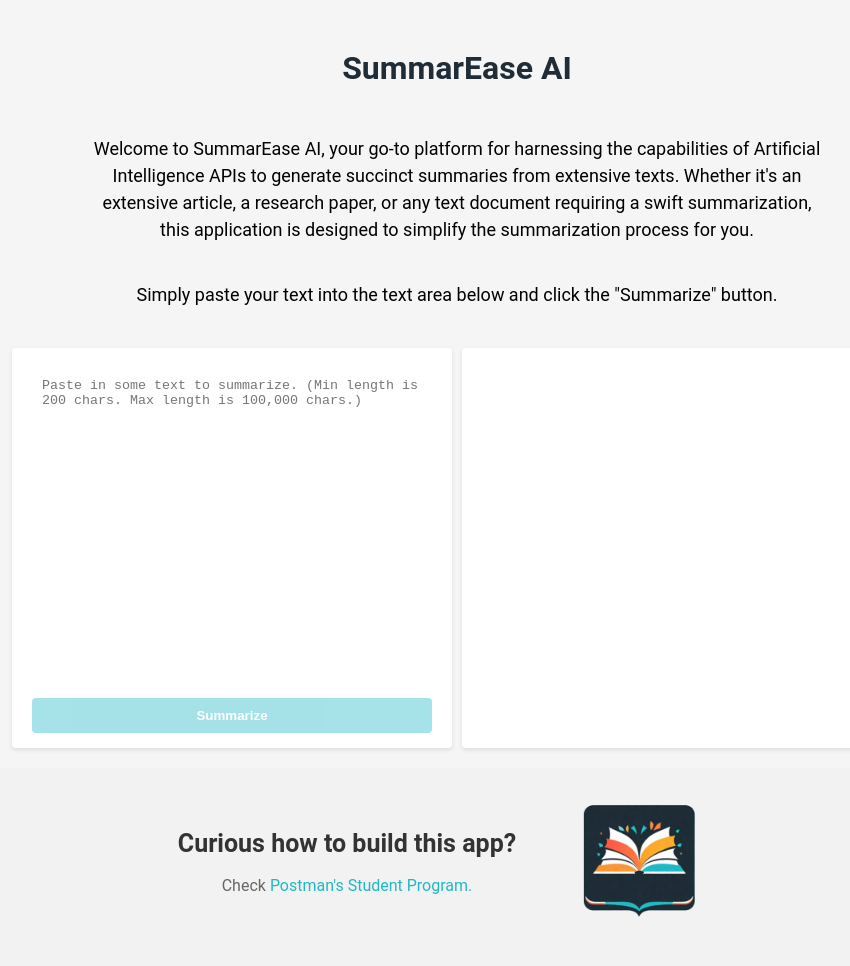
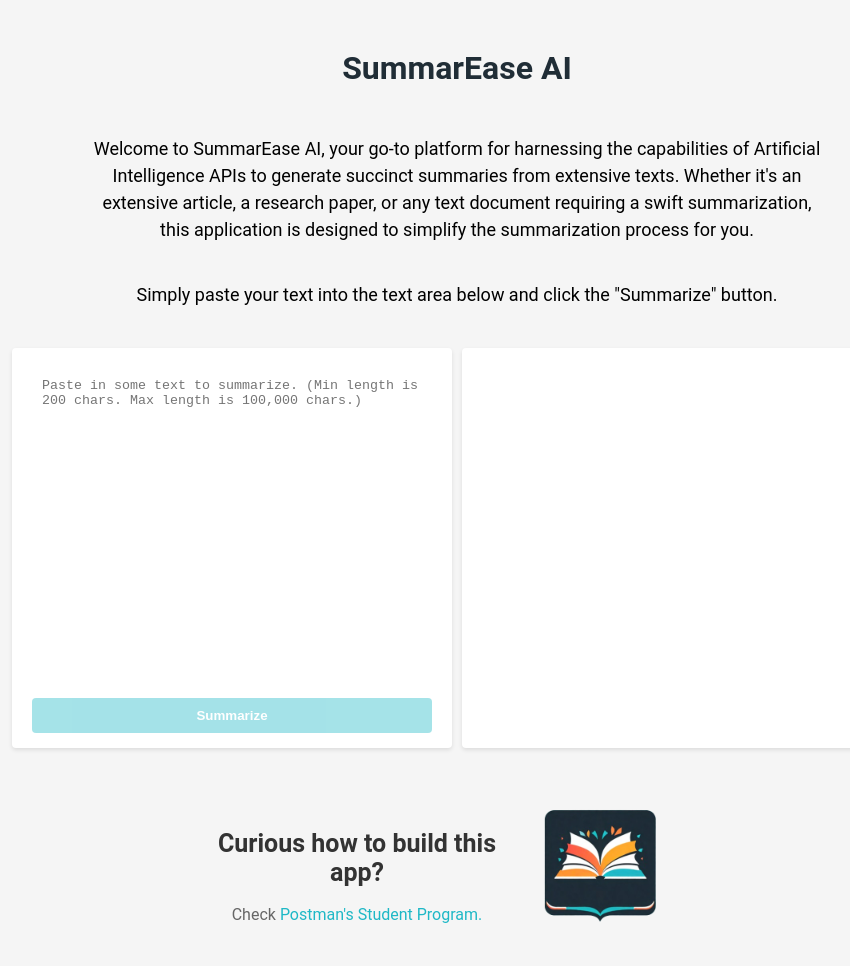
Before and after one commit to rafaelmsales27/AI-Text-Summarizer-App, a website: page public/index.html in a window 1280 px wide. Shown: the whole page, without its empty margins (183-1033 px from the left). Drawn offline with Linux system fonts and the light colour scheme.

Commit message:
styles fix

```diff
--- a/index.js
+++ b/index.js
@@ -26,5 +26,5 @@ app.post('/summarize', (req, res) => {
 
 // Start the server
 app.listen(port, () => {
-  console.log(`Server running at http://localhost:${port}/`);
+  console.log(`Server is running`);
 });
--- a/public/stylesheet.css
+++ b/public/stylesheet.css
@@ -4,7 +4,7 @@ a {
 }
 
 .cta-section {
-  background-color: #f2f2f2;
+  background-color: #f5f5f5;
   padding: 40px;
 }
 
@@ -15,8 +15,8 @@ a {
 }
 
 .cta-text {
-  flex-basis: 30%;
-  padding-right: 20px;
+  flex-basis: 25%;
+  /* padding-right: 20px; */
 }
 
 .cta-content h2 {
@@ -58,7 +58,7 @@ a {
 }
 
 img {
-  margin-top: -50px;
+  margin-top: -45px;
   max-height:200px;
   max-width: auto;
 }
```
